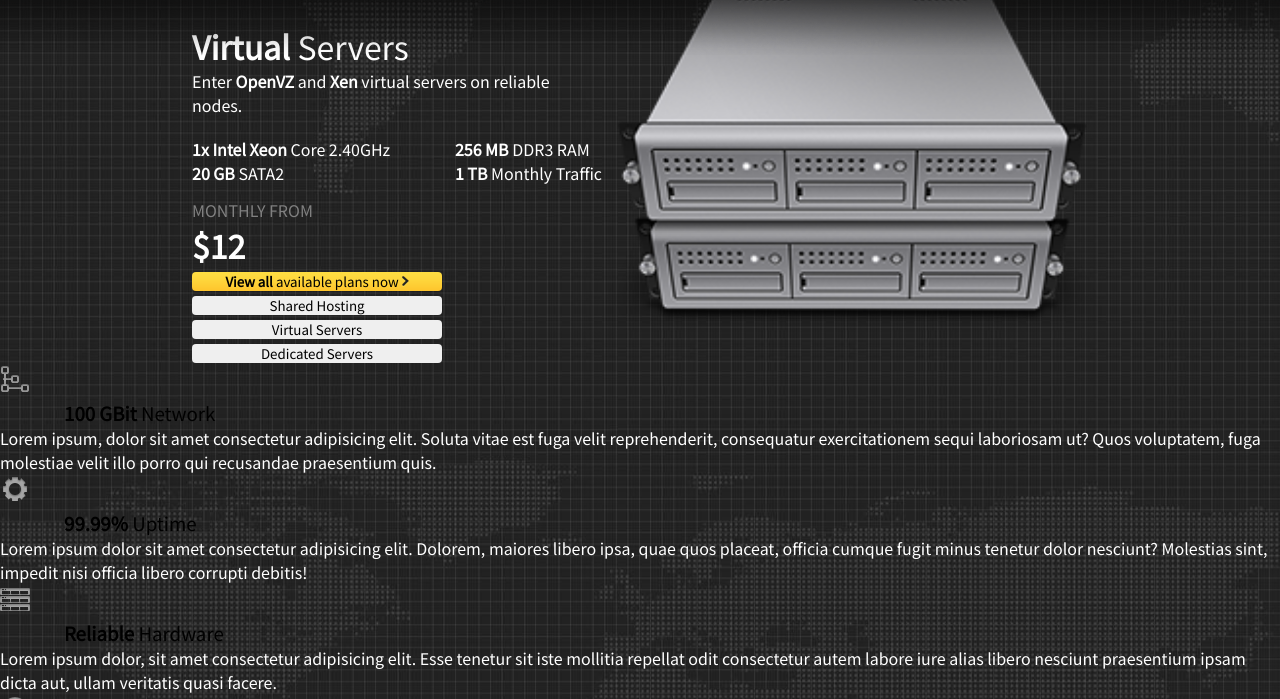
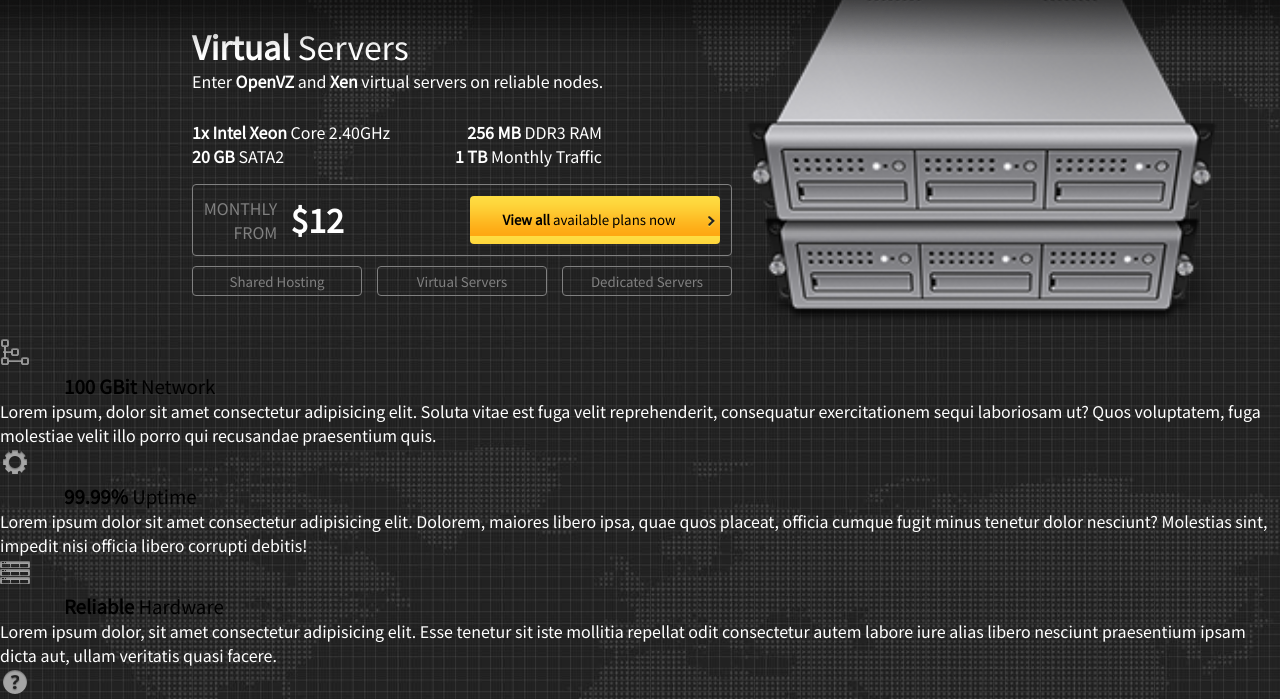
Before and after one commit to Mazus201/virtual-server, a plain HTML site: page index.html in a window 1280 px wide. Shown: the part 95-794 px from the top of the page. Drawn offline with Linux system fonts and the light colour scheme; files whose address does not match are found by name.

Commit message:
Update style.css

```diff
--- a/style.css
+++ b/style.css
@@ -95,3 +95,46 @@
 .leftFirstSide {
     padding-top: 6%;
 }
+.secondBlocks {
+    text-align: right;
+}
+.buttons {
+    width: 540px;
+}
+.first-btn-group {
+    padding: 2%;
+    display: flex;
+    justify-content: space-between;
+    border: 1px solid gray;
+    border-radius: 3pt;
+}
+.first-group {
+    display: flex;
+    flex-direction: row;
+}
+.first-btn-group p {
+    text-align: right;
+    width: 80px;
+    white-space: pre-line;
+}
+.first-btn-group h1 {
+    padding-left: 10%;
+}
+.second-btn-group {
+    padding-top: 2%;
+    display: flex;
+    justify-content: space-between;
+}
+.pic {
+    float: right;
+    padding-right: 5px;
+    padding-top: 5px;
+}
+#btn-main {
+    background: transparent;
+    color: gray;
+    width: 170px;
+    height: 30px;
+    border-radius: 3pt;
+    border: 1px solid gray;
+}
```
